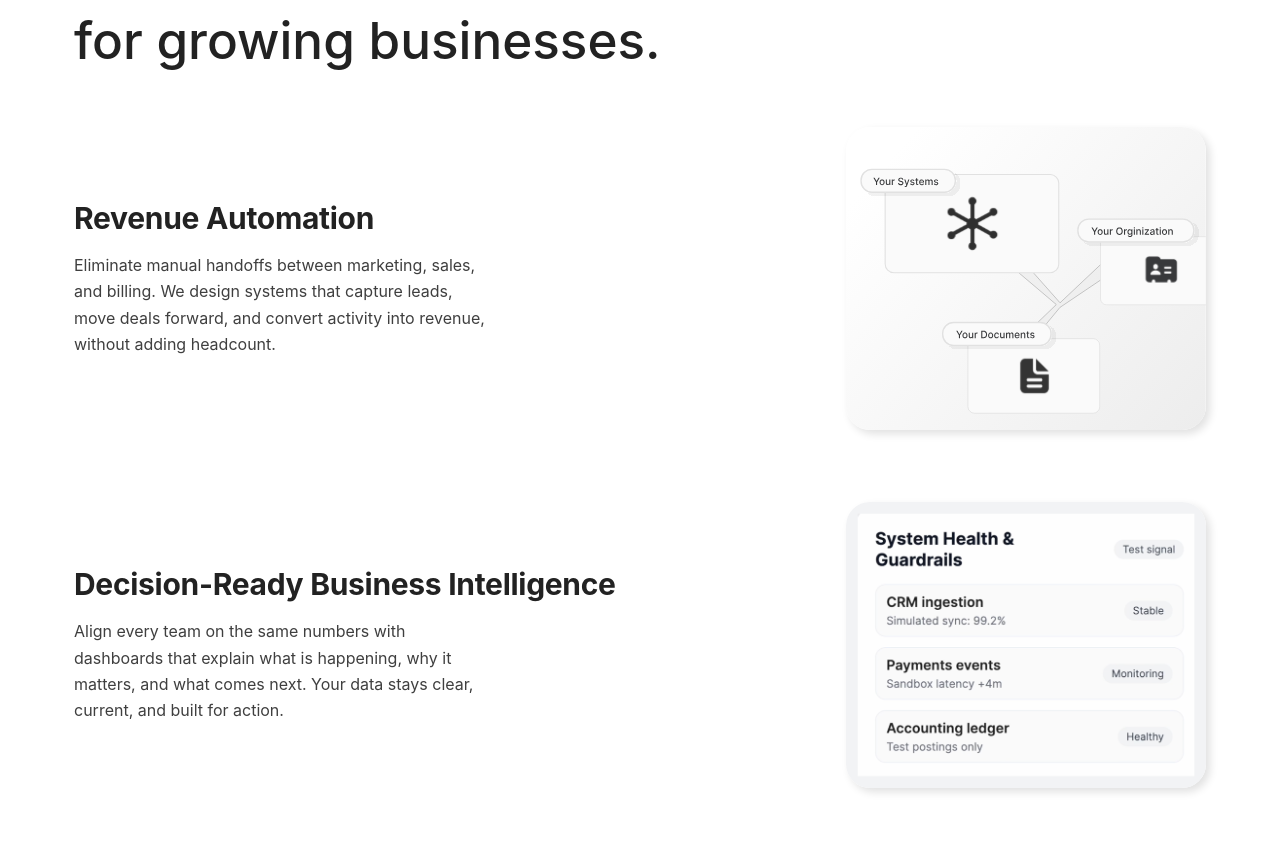
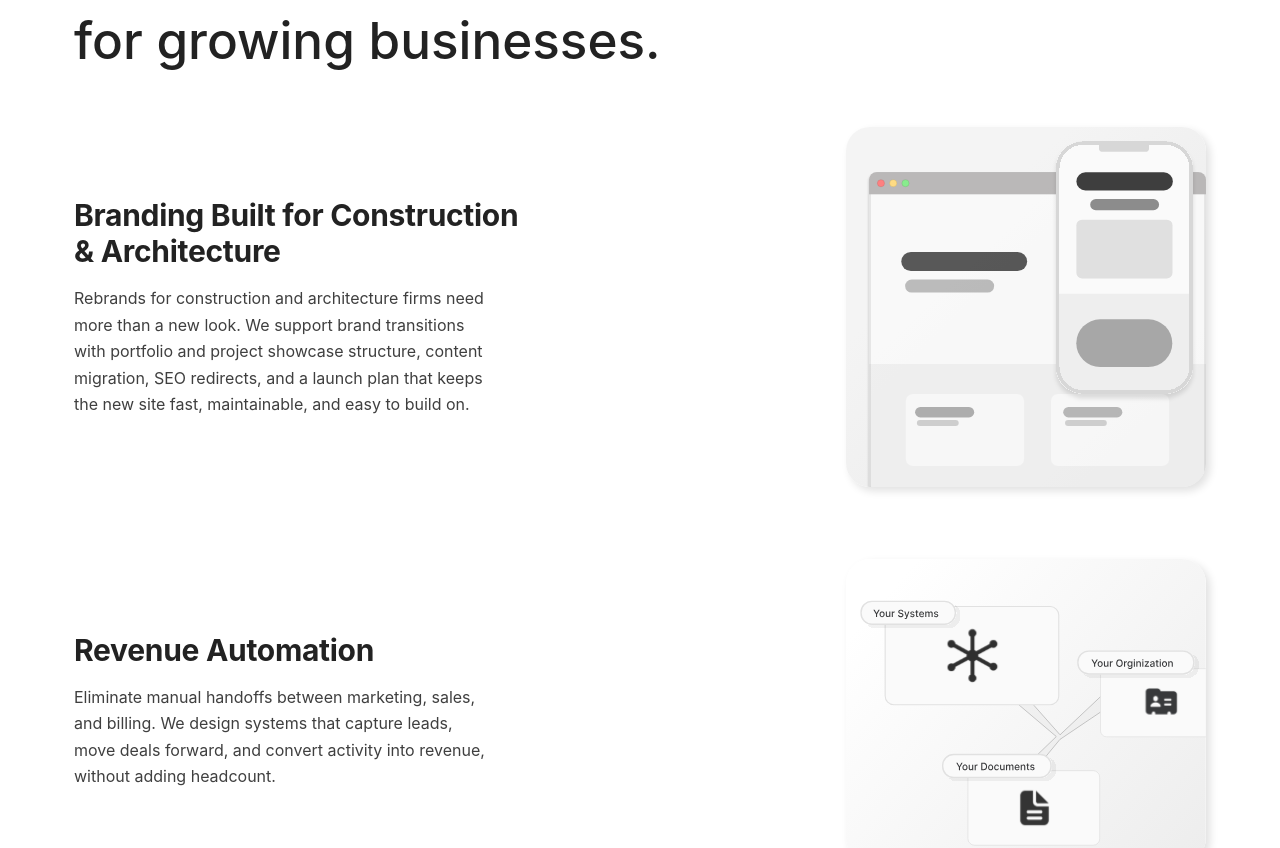
Before and after one commit to puleri/alpath, a Next.js app: page / in a window 1280 px wide. Shown: the part 1949-2797 px from the top of the page. Built offline with nearby package versions, Linux system fonts and the light colour scheme; a web font is replaced by a local one.

Commit message:
Update homepage service positioning

```diff
--- a/src/app/page.jsx
+++ b/src/app/page.jsx
@@ -1,11 +1,11 @@
-import CallToAction from "./components/CallToAction";
-import HeroVideo from "./components/HeroVideo";
-import HomeHero from "./components/HomeHero";
-import ParticlePanels from "./components/ParticlePanels";
-import RippleCircleRow from "./components/RippleCircleRow";
+import CallToAction from './components/CallToAction';
+import HeroVideo from './components/HeroVideo';
+import HomeHero from './components/HomeHero';
+import ParticlePanels from './components/ParticlePanels';
+import RippleCircleRow from './components/RippleCircleRow';
 
 export const metadata = {
-  title: "Software Consulting & Development | Alpath",
+  title: 'Software Consulting & Development | Alpath',
 };
 
 export default function Home() {
@@ -18,9 +18,29 @@ export default function Home() {
 
         <div className="container">
           <h2 className="home-h2">
-            Designing and building revenue-driven software for growing businesses.
+            Designing and building revenue-driven software for growing
+            businesses.
           </h2>
           <div className="home-service-grid">
+            <article className="home-service-row">
+              <div className="home-service-copy">
+                <h3>Branding Built for Construction &amp; Architecture</h3>
+                <p>
+                  Rebrands for construction and architecture firms need more
+                  than a new look. We support brand transitions with portfolio
+                  and project showcase structure, content migration, SEO
+                  redirects, and a launch plan that keeps the new site fast,
+                  maintainable, and easy to build on.
+                </p>
+              </div>
+              <div className="home-service-visual">
+                <img
+                  src="/placeholders/small-projects.svg"
+                  alt="Layered portfolio cards for project showcase planning"
+                />
+              </div>
+            </article>
+
             <article className="home-service-row">
               <div className="home-service-copy">
                 <h3>Revenue Automation</h3>
@@ -75,29 +95,25 @@ export default function Home() {
 
             <article className="home-service-row">
               <div className="home-service-copy">
-                <h3>Small Projects</h3>
+                <h3>Website Support &amp; Iteration</h3>
                 <p>
-                  Website builds, migrations, maintenance, and one-off landing pages.
+                  Keep critical website systems moving after launch with focused
+                  improvements, migration cleanup, maintenance, and landing page
+                  support that fit into a larger growth roadmap.
                 </p>
               </div>
               <div className="home-service-visual">
                 <img
                   src="/placeholders/small-projects.svg"
-                  alt="Stacked application screens in perspective"
+                  alt="Stacked website support and iteration screens"
                 />
               </div>
             </article>
-
-
           </div>
         </div>
 
-
-        <CallToAction variant="websiteAudit"/>
-
-
+        <CallToAction variant="websiteAudit" />
       </main>
-
     </>
   );
 }
```
